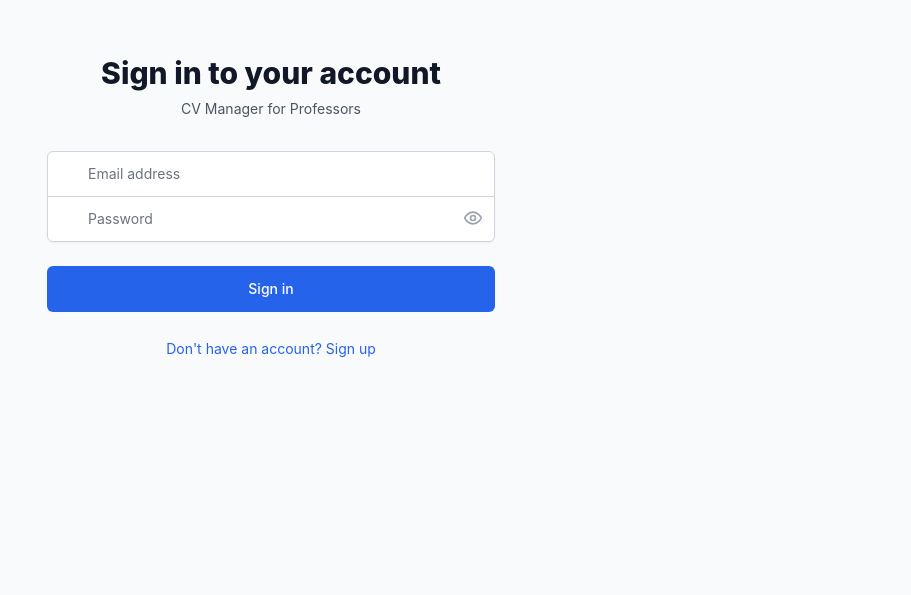
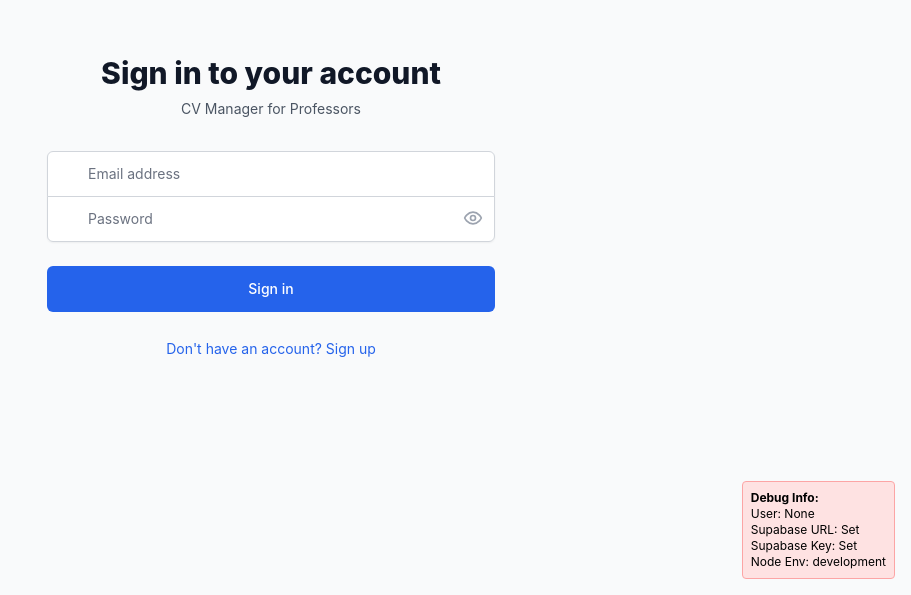
Before and after one commit to bcho432/Gachon_Project, a React (Create React App) app: page /auth in a window 1280 px wide. Shown: the part 205-800 px from the top of the page, without its empty margins (369-1280 px from the left). Built offline with nearby package versions, Linux system fonts and the light colour scheme; no server answers.

Commit message:
Add debugging for sign-out issue: Enhanced logging and debug component to identify environment variable problems

```diff
--- a/src/App.js
+++ b/src/App.js
@@ -6,6 +6,7 @@ import AuthForm from './components/AuthForm'
 import CVForm from './components/CVForm'
 import AdminView from './components/AdminView'
 import Navigation from './components/Navigation'
+import DebugInfo from './components/DebugInfo'
 import { checkIsAdmin } from './utils/adminConfig'
 
 // Protected Route Component
@@ -85,6 +86,8 @@ const AppContent = () => {
           />
           <Route path="*" element={<Navigate to="/" replace />} />
         </Routes>
+
+        <DebugInfo />
       </div>
     </Router>
   )
--- /dev/null
+++ b/src/components/DebugInfo.js
@@ -0,0 +1,23 @@
+import React from 'react'
+import { useAuth } from '../contexts/AuthContext'
+
+const DebugInfo = () => {
+  const { user } = useAuth()
+
+  // Only show in development
+  if (process.env.NODE_ENV !== 'development') {
+    return null
+  }
+
+  return (
+    <div className="fixed bottom-4 right-4 bg-red-100 border border-red-300 rounded p-2 text-xs">
+      <div className="font-bold">Debug Info:</div>
+      <div>User: {user?.email || 'None'}</div>
+      <div>Supabase URL: {process.env.REACT_APP_SUPABASE_URL ? 'Set' : 'Missing'}</div>
+      <div>Supabase Key: {process.env.REACT_APP_SUPABASE_ANON_KEY ? 'Set' : 'Missing'}</div>
+      <div>Node Env: {process.env.NODE_ENV}</div>
+    </div>
+  )
+}
+
+export default DebugInfo
--- a/src/components/Navigation.js
+++ b/src/components/Navigation.js
@@ -33,10 +33,25 @@ const Navigation = () => {
   }, [user])
 
   const handleSignOut = async () => {
+    console.log('Navigation: Sign out button clicked')
+    console.log('Current user:', user?.email)
+    console.log('Environment check:', {
+      supabaseUrl: process.env.REACT_APP_SUPABASE_URL ? 'Set' : 'Missing',
+      supabaseKey: process.env.REACT_APP_SUPABASE_ANON_KEY ? 'Set' : 'Missing',
+      nodeEnv: process.env.NODE_ENV
+    })
+
     try {
-      await signOut()
+      const { error } = await signOut()
+      if (error) {
+        console.error('Navigation: Sign out error:', error)
+        alert('Sign out failed: ' + error.message)
+      } else {
+        console.log('Navigation: Sign out successful')
+      }
     } catch (error) {
-      console.error('Error signing out:', error)
+      console.error('Navigation: Sign out exception:', error)
+      alert('Sign out failed: ' + error.message)
     }
   }
 
```
